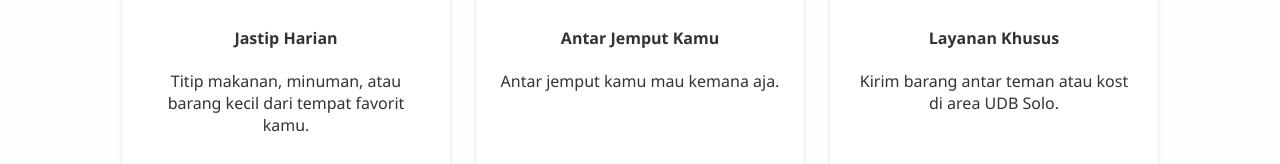
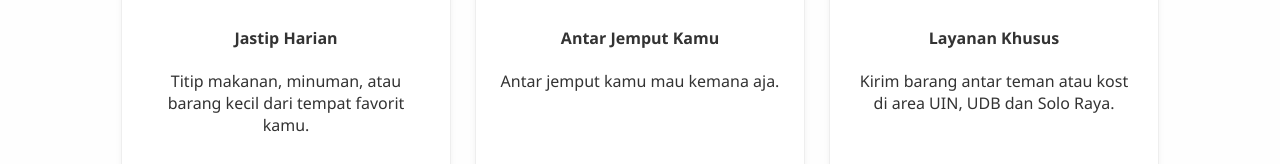
Before and after one commit to Knz17/anjemin.tr, a plain HTML site: page index.html in a window 1280 px wide. Shown: the part 598-762 px from the top of the page. Drawn offline with Linux system fonts and the light colour scheme.

Commit message:
Update index.html

```diff
--- a/index.html
+++ b/index.html
@@ -50,7 +50,7 @@
       </div>
       <div class="card">
         <h4>Layanan Khusus</h4>
-        <p>Kirim barang antar teman atau kost di area UDB Solo.</p>
+        <p>Kirim barang antar teman atau kost di area UIN, UDB dan Solo Raya.</p>
       </div>
     </div>
     <div class="sosial-media">
```
